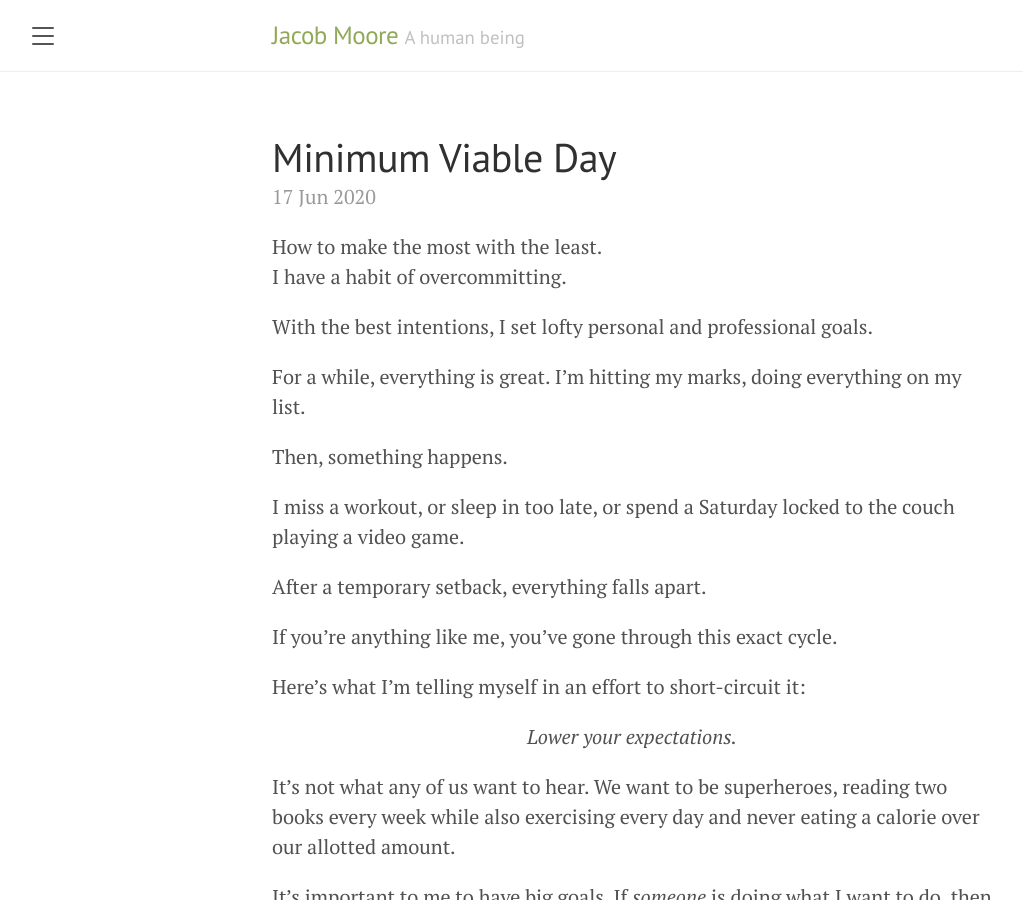
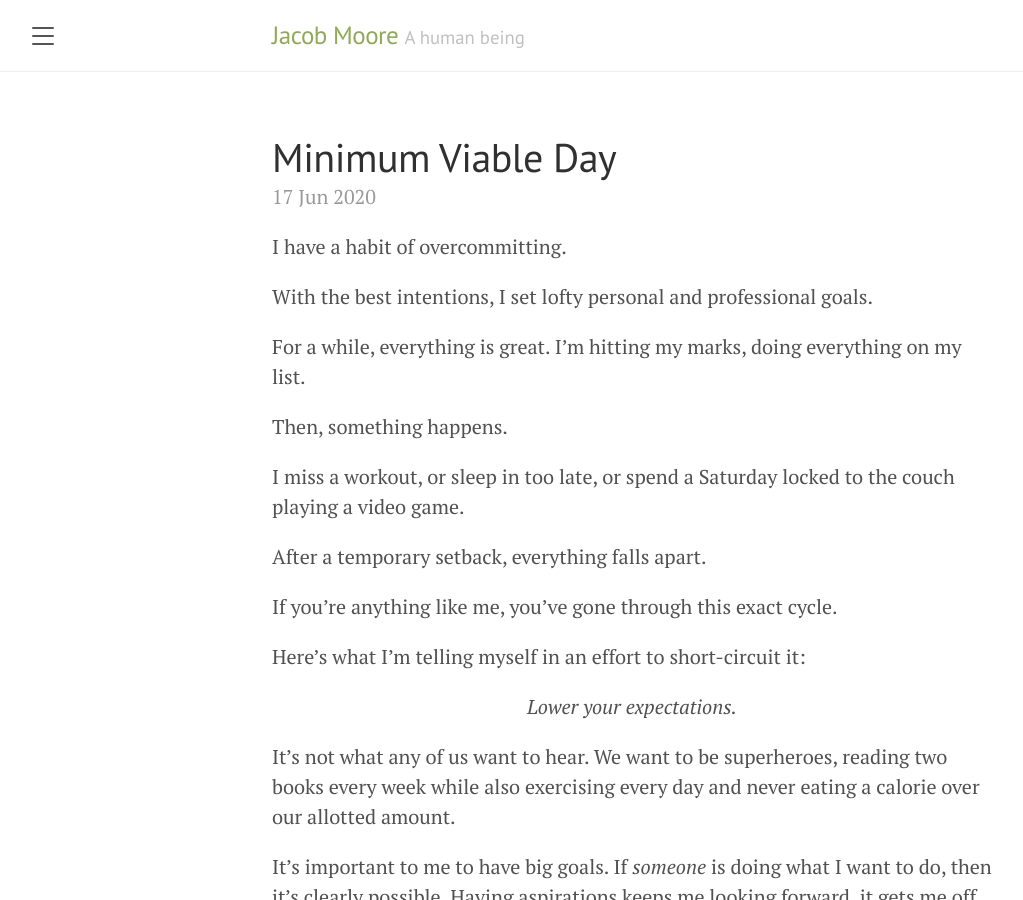
Before and after one commit to jmmoore/jmmoore.github.io, a Jekyll site: the page built from _posts/2020-06-17-Minimum-Viable-Day.md, in a window 1280 px wide and 900 px high. Shown: the whole window, without its empty margins (8-1031 px from the left). Built offline with Jekyll 4.4.1, drawn with Linux system fonts in a browser that asks for light colours.

Commit message:
modifying rss feed

```diff
--- a/_posts/2020-06-17-Minimum-Viable-Day.md
+++ b/_posts/2020-06-17-Minimum-Viable-Day.md
@@ -3,7 +3,6 @@ layout: "post"
 title: Minimum Viable Day
 description: How to make the minimum happen
 ---
-<description>How to make the most with the least.</description>
 
 I have a habit of overcommitting.
 
--- a/atom.xml
+++ b/atom.xml
@@ -18,6 +18,7 @@ layout: null
  {% for post in site.posts %}
  <entry>
    <title>{{ post.title }}</title>
+   <description>{{ post.description }}</description>
    <link href="{{ site.url }}{{ post.url }}"/>
    <updated>{{ post.date | date_to_xmlschema }}</updated>
    <id>{{ site.url }}{{ site.baseurl }}{{ post.id }}</id>
```
